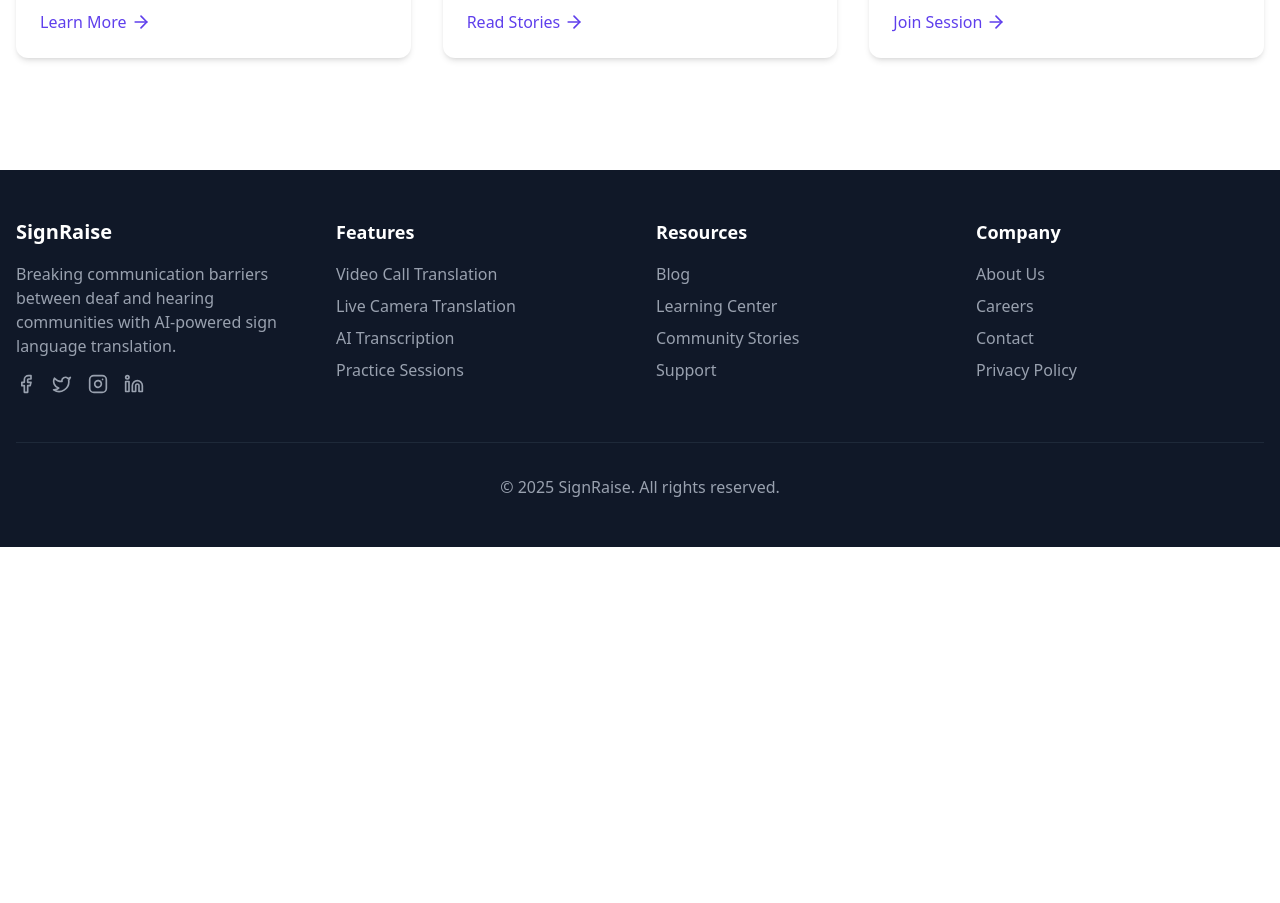
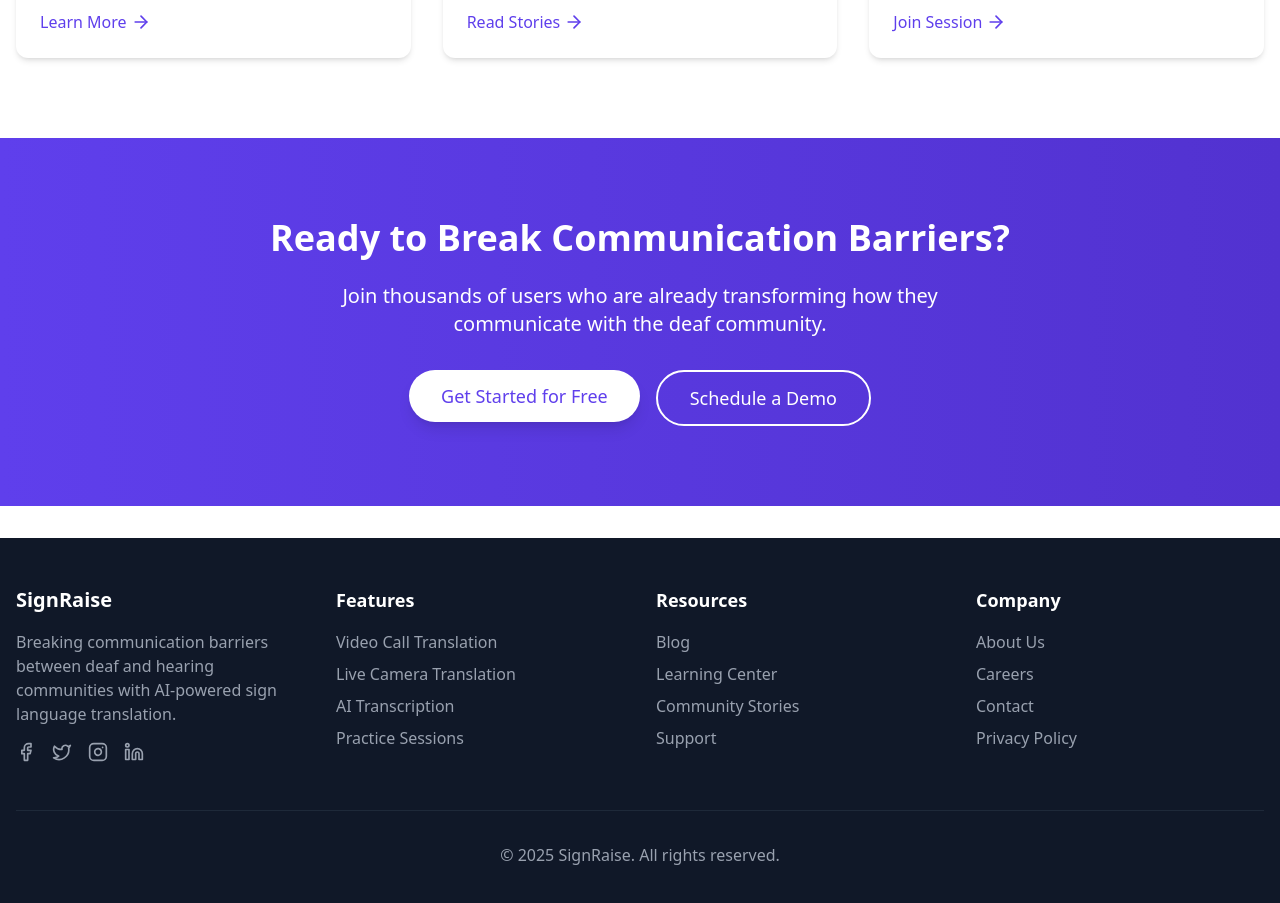
Before and after one commit to youssef-elmelegy/Sign-raise, a Nuxt app in the folder front/: page / in a window 1280 px wide. Shown: the part 3220-4123 px from the top of the page. Before the commit the page ends 3767 px from the top, so only its background shows below. Built offline with nearby package versions, Linux system fonts and the light colour scheme; no server answers.

Commit message:
feat: call to action section

```diff
--- /dev/null
+++ b/front/components/CallToAction.vue
@@ -0,0 +1,24 @@
+<template>
+    <section class="py-20 bg-gradient-to-r from-purple-heart-600 to-purple-heart-700 text-white">
+        <div class="container mx-auto px-4 text-center">
+            <h2 class="text-3xl md:text-4xl font-bold mb-6">Ready to Break Communication Barriers?</h2>
+            <p class="text-xl mb-8 max-w-2xl mx-auto">
+                Join thousands of users who are already transforming how they communicate with the deaf community.
+            </p>
+            <div class="flex flex-col sm:flex-row justify-center gap-4">
+                <NuxtLink to="/sign-up">
+                    <button
+                        class="bg-white text-purple-heart-600 px-8 py-3 rounded-full text-lg font-medium hover:bg-purple-heart-50 transition shadow-lg cursor-pointer">
+                        Get Started for Free
+                    </button>
+                </NuxtLink>
+                <NuxtLink to="/features/video-call">
+                    <button
+                        class="border-2 border-white text-white px-8 py-3 rounded-full text-lg font-medium hover:bg-purple-heart-600 hover:bg-opacity-10 transition cursor-pointer">
+                        Schedule a Demo
+                    </button>
+                </NuxtLink>
+            </div>
+        </div>
+    </section>
+</template>
--- a/front/pages/index.vue
+++ b/front/pages/index.vue
@@ -9,6 +9,7 @@
             <FeaturesSection />
             <StatsSection />
             <ResourcesSection />
+            <CallToAction />
         </main>
     </div>
 </template>
```
